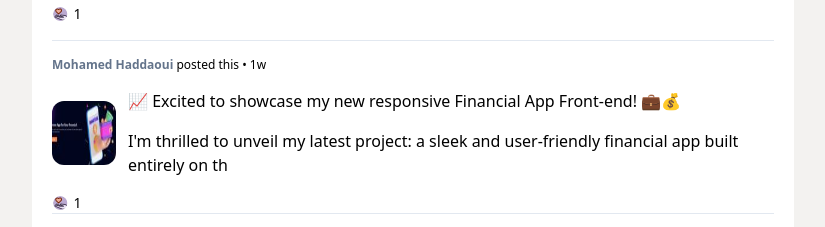
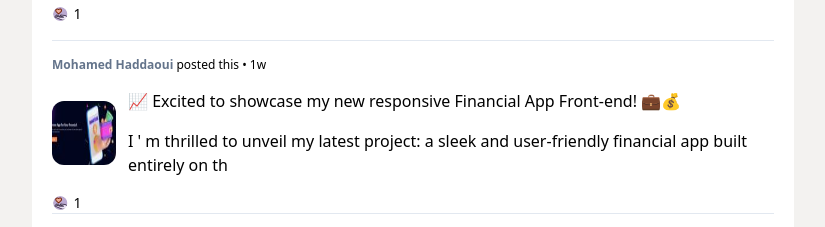
Before and after one commit to mhaddaou/sign-in, a Next.js app: page /Dashboard in a window 1280 px wide. Shown: the part 840-1067 px from the top of the page, without its empty margins (48-873 px from the left). Built offline with nearby package versions, Linux system fonts and the light colour scheme.

Commit message:
fix some errors

```diff
--- a/components/Activity.tsx
+++ b/components/Activity.tsx
@@ -44,16 +44,13 @@ function Activity() {
                     </div>
                     <div className='flex gap-3 items-center'>
                         <div className='pt-2 w-16 h-16'>
-                            {/* <img className='  scale-125 overflow-hidden  rounded-lg  inse' src="/images/financial.jpeg" alt="sd" /> */}
                             <div className='h-16 w-16 rounded-xl scale-100 overflow-hidden '>
-                                <Image src={blog3} alt='img' className=' scale-150 w-full h-full  cursor-pointer ease-in-out'/>
-
-
+                                <img src="/images/financial.jpeg" alt='img' className=' scale-150 w-full h-full  cursor-pointer ease-in-out'/>
                             </div>
                         </div>
                         <div className='space-y-4 pt-4'>
                             <p>📈 Excited to showcase my new responsive Financial App Front-end! 💼💰</p>
-                                <p>I'm thrilled to unveil my latest project: a sleek and user-friendly financial app built entirely on th</p>
+                                <p>I &apos; m thrilled to unveil my latest project: a sleek and user-friendly financial app built entirely on th</p>
                         </div>
 
                     </div>
```
